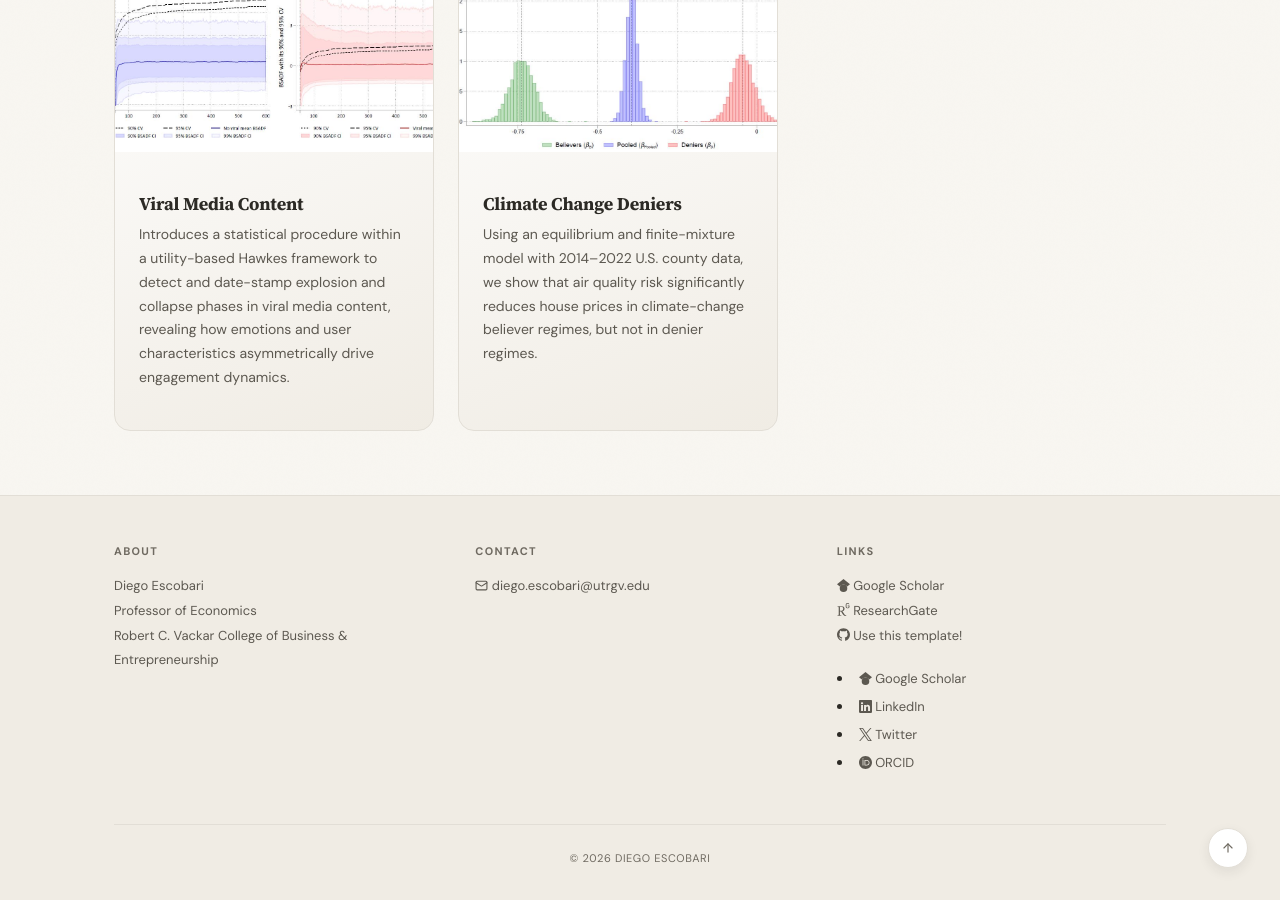
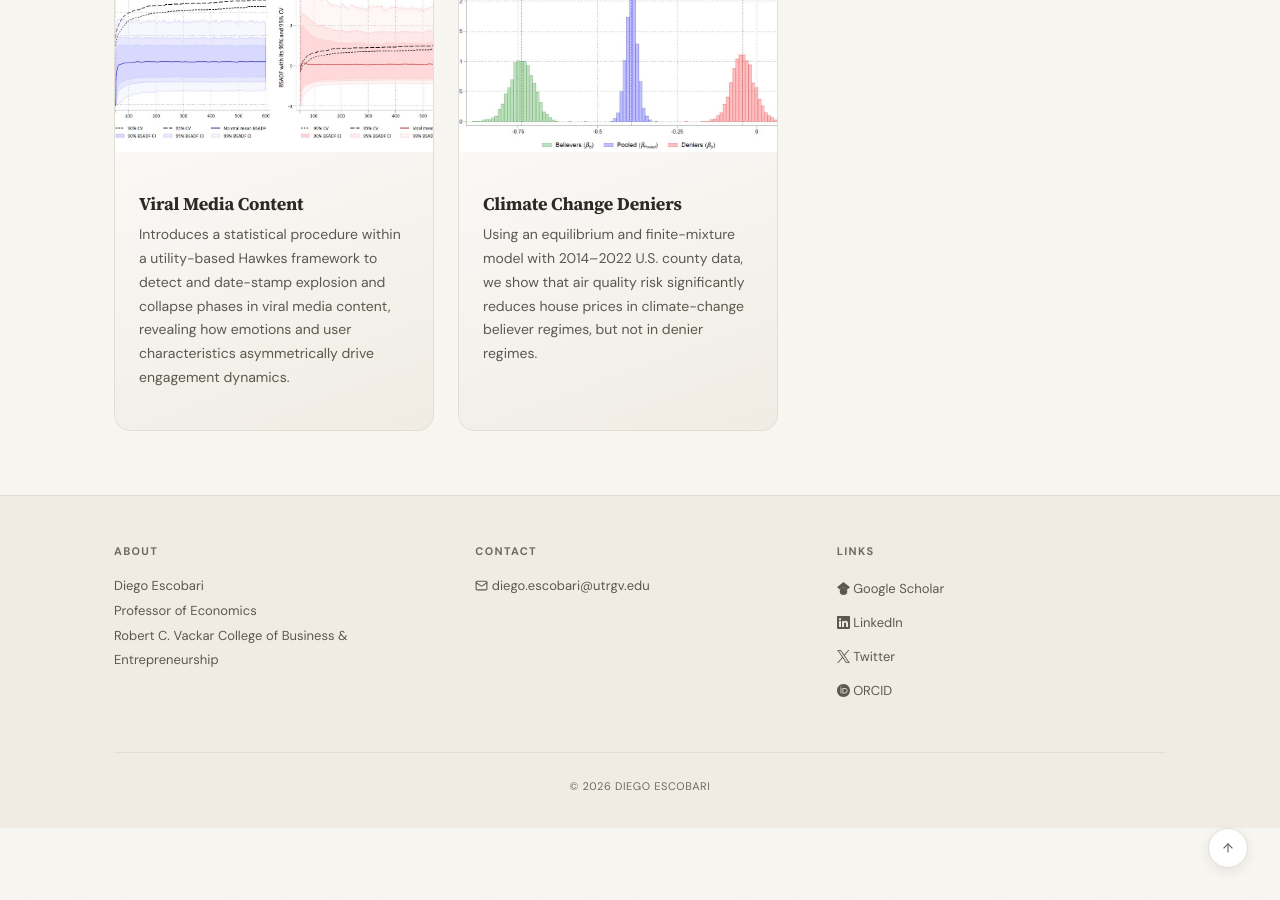
Before and after one commit to diegoescobari/diegoescobari.github.io, a Jekyll site: the page built from _pages/home.md, in a window 1280 px wide and 900 px high, scrolled down 1427 px. Built offline with Jekyll 4.4.1, drawn with Linux system fonts in a browser that asks for light colours.

Commit message:
footer.html

```diff
--- a/_includes/footer.html
+++ b/_includes/footer.html
@@ -18,16 +18,10 @@
     <div>
       <h2 class="footer-heading">Links</h2>
       <p>
-        {% if site.links.google_scholar and site.links.google_scholar != "" %}<a href="{{ site.links.google_scholar }}">{% include icon.html name="google-scholar" %} Google Scholar</a><br>{% endif %}
-        {% if site.links.researchgate and site.links.researchgate != "" %}<a href="{{ site.links.researchgate }}">{% include icon.html name="researchgate" %} ResearchGate</a><br>{% endif %}
-        <a href="https://github.com/sbryngelson/academic-website-template">{% include icon.html name="github" %} Use this template!</a>
-
-<li><a href="https://scholar.google.com/citations?user=WOnd1RwAAAAJ&hl=en&oi=ao" target="_blank"><svg class="icon" aria-hidden="true" focusable="false"><use href="#icon-google-scholar"></use></svg> Google Scholar</a></li>
-<li><a href="https://www.linkedin.com/in/YOUR_PROFILE" target="_blank"><svg class="icon" aria-hidden="true" focusable="false"><use href="#icon-linkedin"></use></svg> LinkedIn</a></li>
-<li><a href="https://x.com/YOUR_HANDLE" target="_blank"><svg class="icon" aria-hidden="true" focusable="false"><use href="#icon-x-twitter"></use></svg> Twitter</a></li>
-<li><a href="https://orcid.org/0000-0003-4532-8563" target="_blank"><svg class="icon" aria-hidden="true" focusable="false"><use href="#icon-orcid"></use></svg> ORCID</a></li>
-
-
+<div style="margin-bottom: 6px;"><a href="https://scholar.google.com/citations?user=WOnd1RwAAAAJ&hl=en&oi=ao" target="_blank"><svg class="icon" aria-hidden="true" focusable="false"><use href="#icon-google-scholar"></use></svg> Google Scholar</a></div>
+<div style="margin-bottom: 6px;"><a href="https://www.linkedin.com/in/escobari/" target="_blank"><svg class="icon" aria-hidden="true" focusable="false"><use href="#icon-linkedin"></use></svg> LinkedIn</a></div>
+<div style="margin-bottom: 6px;"><a href="https://x.com/DiegoEscobari" target="_blank"><svg class="icon" aria-hidden="true" focusable="false"><use href="#icon-x-twitter"></use></svg> Twitter</a></div>
+<div><a href="https://orcid.org/0000-0003-4532-8563" target="_blank"><svg class="icon" aria-hidden="true" focusable="false"><use href="#icon-orcid"></use></svg> ORCID</a></div>
       </p>
     </div>
   </div>
```
